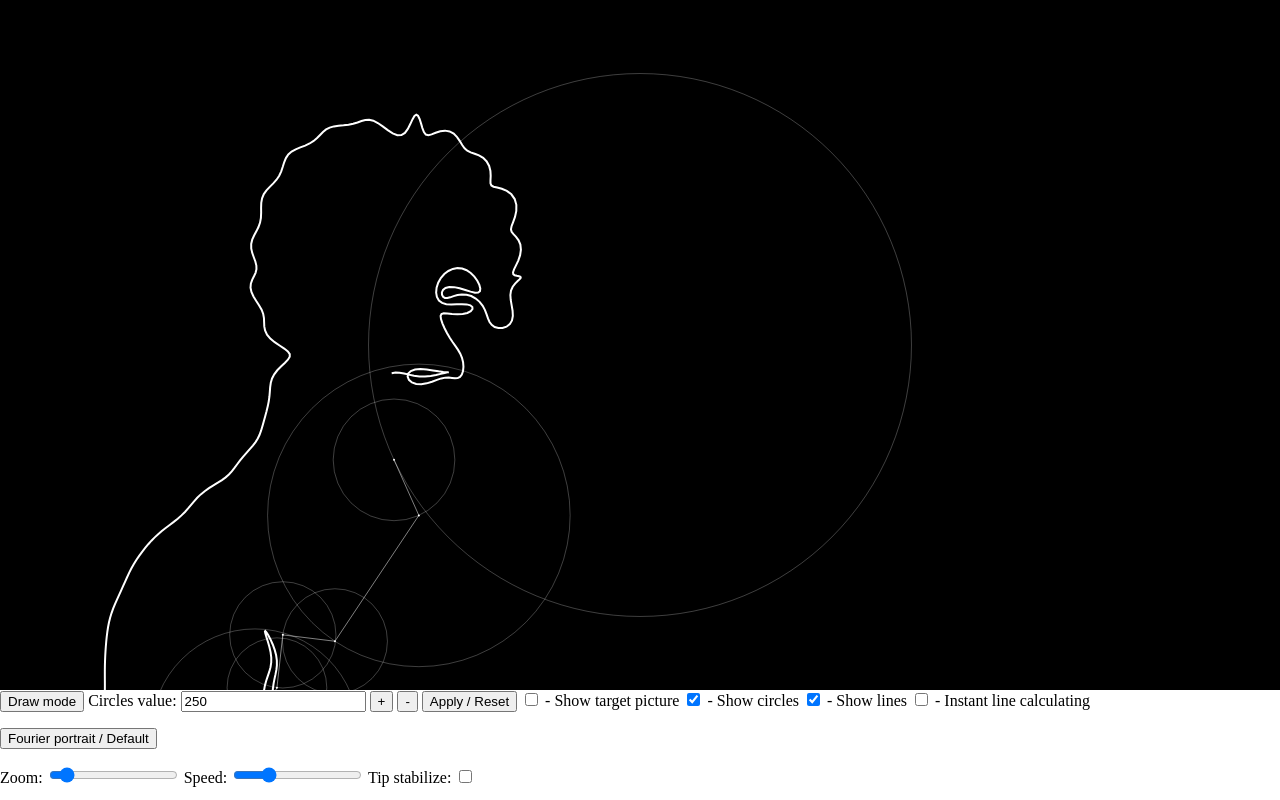
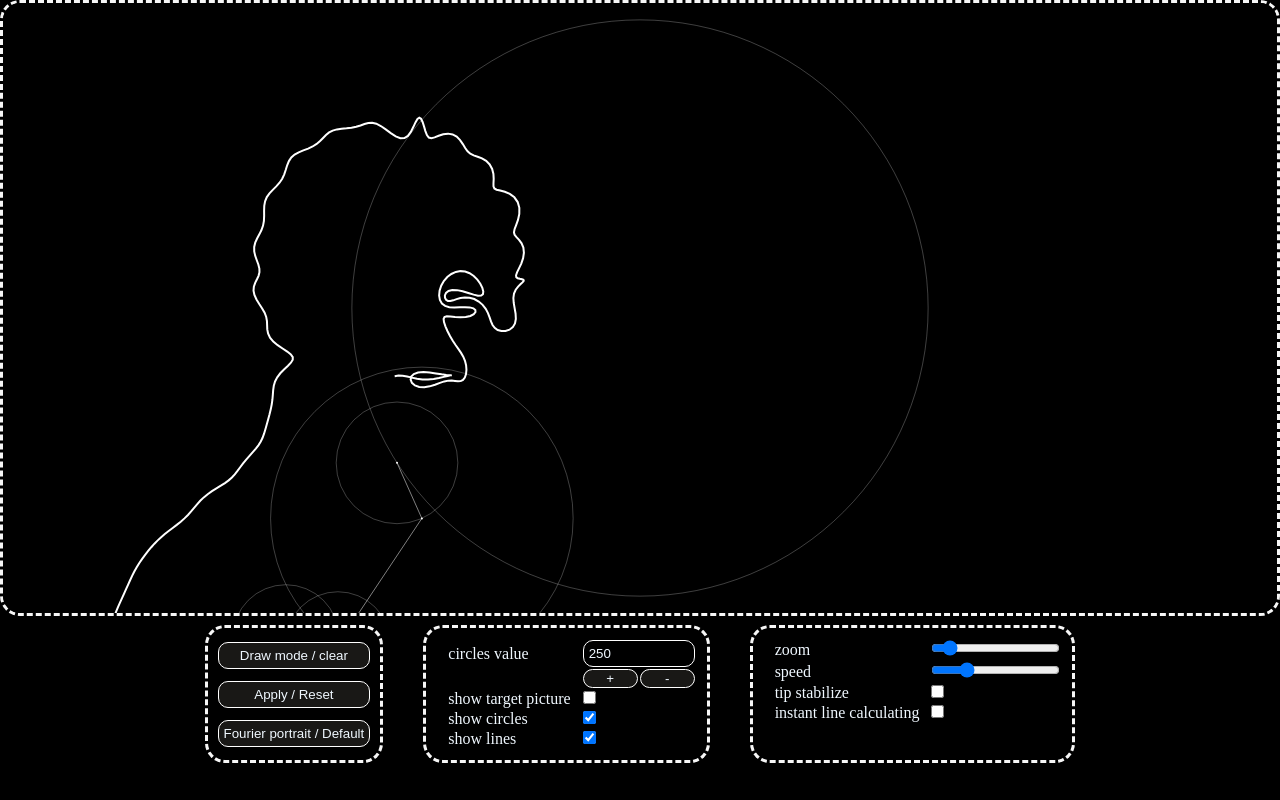
Before and after one commit to Mouse314/FourierDrawingCircles, a plain HTML site: page Fourier Drawing/index.html in a window 1280 px wide. Drawn offline with Linux system fonts and the light colour scheme.

Commit message:
Added css styles + bugfix

```diff
--- a/Fourier Drawing/JS/script.js
+++ b/Fourier Drawing/JS/script.js
@@ -19,9 +19,11 @@ var canv = /** @type {HTMLCanvasElement} */ (document.querySelector('#canvas'))
 canv = document.getElementById("MyCanvas");
 var ctx = canv.getContext("2d");
 
+var body = document.getElementById("body");
+
 //Inner graphics parameters
-canv.width = window.innerWidth;
-canv.height = window.innerHeight - 110;
+canv.width = window.innerWidth - 6;
+canv.height = window.innerHeight - 190;
 ctx.strokeStyle = "white";
 ctx.lineWidth = 0.5;
 var offset = [canv.width / 2, canv.height / 2];
@@ -70,6 +72,16 @@ for(var i = 0; i < picture.length; i++){
 circlesDraw(f_p);
 
 var i_line = Instant_Calc();
+
+window.addEventListener("resize", (e) => {
+    location.reload()
+});
+
+window.addEventListener("keydown", (e) => {
+    if(e.code == "Enter"){
+        Apply();
+    }
+});
 
 //Interval main function
 var interval = setInterval(draw, 10);
@@ -239,13 +251,15 @@ canv.addEventListener("mouseup", function(e){
     IsMouseDown = false;
 });
 
+
+
 canv.addEventListener("mousemove", function(e){
     if(IsDrawingMode && IsMouseDown){
-        draw_pic.push([e.x, e.y]);
-        ctx.lineTo(e.x, e.y);
+        draw_pic.push([e.pageX, e.pageY]);
+        ctx.lineTo(e.pageX, e.pageY);
         ctx.stroke();
         ctx.beginPath();
-        ctx.moveTo(e.x, e.y);
+        ctx.moveTo(e.pageX, e.pageY);
     }
 
     if(!IsDrawingMode && IsMouseDown){
@@ -259,10 +273,43 @@ canv.addEventListener("mousemove", function(e){
     mousepos = [e.x, e.y];
 });
 
+canv.addEventListener("touchstart", function(e){
+    body.style.overflow = "hidden";
+});
+canv.addEventListener("touchend", function(e){
+    body.style.overflow = "auto";
+});
+
+canv.addEventListener("touchmove", function(e){
+    body.style.overflow = "hidden";
+
+    let _x = e.changedTouches[0].pageX;
+    let _y = e.changedTouches[0].pageY;
+
+    if(IsDrawingMode){
+        draw_pic.push([_x, _y]);
+        ctx.lineTo(_x, _y);
+        ctx.stroke();
+        ctx.beginPath();
+        ctx.moveTo(_x, _y);
+    }
+
+    if(!IsDrawingMode){
+        mousepos = [mousepos[0] - _x, mousepos[1] - _y];
+        offset[0] -= mousepos[0];
+        offset[1] -= mousepos[1];
+        picture = PicOffset(picture, mousepos);
+        line_track = PicOffset(line_track, mousepos);
+        i_line = PicOffset(i_line, mousepos);
+    }
+    mousepos = [_x, _y];
+    console.log(mousepos);
+});
 
 function setDrawing(){
     IsDrawingMode = true;
     draw_pic = [];
+    document.getElementById("c_v").value = "1"
     clear();
 }
 
--- a/Fourier Drawing/index.html
+++ b/Fourier Drawing/index.html
@@ -4,37 +4,69 @@
     <meta charset="UTF-8">
     <meta name="viewport" content="width=device-width, initial-scale=1.0">
     <title>Fourier Circles</title>
+    <link rel="stylesheet" href="style.css">
 </head>
-<body style="margin: 0;">
+<body id="body">
+    <div class="canv">
+        <canvas id="MyCanvas"></canvas>
+    </div>
+    <div class="control">
+        <div class="modes">
+            <input class="btn" type="button", value="Draw mode / clear", onclick="setDrawing()">
+            <input class="btn" type="button", value="Apply / Reset", onclick="Apply()">
+            <input class="btn" type="button", value="Fourier portrait / Default", onclick="SetDefault()">
+        </div>
+        <div class="draw">
+            <table>
+                <tr>
+                    <td>circles value</td>
+                    <td><input type="tet", id="c_v", value="250"></td>
+                </tr>
+                <tr>
+                    <td></td>
+                    <td class="plus-minus">
+                        <input class="btn" id="b_p" type="button", value="+", onclick="Plus()">
+                        <input class="btn" id="b_m" type="button", value="-", onclick="Minus()">
+                    </td>
+                </tr>
+                <tr>
+                    <td>show target picture</td>
+                    <td><input class="check" type="checkbox", id="show_picture"></td>
+                </tr>
+                <tr>
+                    <td>show circles</td>
+                    <td><input class="check" type="checkbox", checked = "true", id="show_circles"></td>
+                </tr>
+                <tr>
+                    <td>show lines</td>
+                    <td><input class="check" type="checkbox", checked = "true", id="show_lines"></td>
+                </tr>
 
-    <canvas id="MyCanvas" style="display: block; background-color: black;"></canvas>
+            </table>
+        </div>
 
-    <input type="button", value="Draw mode", onclick="setDrawing()">
-    Circles value:
-    <input type="text", id="c_v", value="250">
-    <input type="button", value="+", onclick="Plus()">
-    <input type="button", value="-", onclick="Minus()">
-    <input type="button", value="Apply / Reset", onclick="Apply()">
-    <input type="checkbox", id="show_picture">
-    - Show target picture
-    <input type="checkbox", checked = "true", id="show_circles">
-    - Show circles
-    <input type="checkbox", checked = "true", id="show_lines">
-    - Show lines
-    <input type="checkbox", id="inst_calc">
-    - Instant line calculating
-
-    <p></p>
-    <input type="button", value="Fourier portrait / Default", onclick="SetDefault()">
-    <p></p>
-    Zoom:
-    <input type="range" name="range" id="zoom" min="0.1" max="10" step="0.1" value="1">
-    Speed:
-    <input type="range" name="speed" id="speed" min="0.1" max="20" step="0.1" value="5">
-    Tip stabilize:
-    <input type="checkbox", id="edgelock">
+        <div class="params">
+            <table>
+                <tr>
+                    <td>zoom</td>
+                    <td><input type="range" name="range" id="zoom" min="0.1" max="10" step="0.1" value="1"></td>
+                </tr>
+                <tr>
+                    <td>speed</td>
+                    <td><input type="range" name="speed" id="speed" min="0.1" max="20" step="0.1" value="5"></td>
+                </tr>
+                <tr>
+                    <td>tip stabilize</td>
+                    <td><input class="check" type="checkbox", id="edgelock"></td>
+                </tr>
+                <tr>
+                    <td>instant line calculating</td>
+                    <td><input class="check" type="checkbox", id="inst_calc"></td>
+                </tr>
+            </table>
+        </div>
+    </div>
 
     <script src="JS/script.js"></script>
-
 </body>
 </html>
--- /dev/null
+++ b/Fourier Drawing/style.css
@@ -0,0 +1,82 @@
+* {
+    padding: 0;
+    margin: 0;
+    color: aliceblue;
+    background-color: black;
+    transition: .5s;
+}
+
+body {
+    overflow: auto;
+}
+
+canvas {
+    border: 3px rgb(246, 246, 246) dashed;
+    border-radius: 20px;
+}
+
+.control {
+    display: flex;
+    justify-content: center;
+    gap: 40px;
+    margin-top: 20px;
+    margin: 5px;
+}
+@media screen and (max-width: 800px) {
+    .control {
+        flex-direction: column;
+        gap: 10px;
+    }
+}
+
+.modes {
+    display: flex;
+    flex-direction: column;
+    justify-content: space-around;
+    gap: 5px;
+}
+
+.modes, .draw, .params {
+    border: 3px rgb(246, 246, 246) dashed;
+    border-radius: 20px;
+    padding: 10px;
+}
+
+.btn {
+    background-color: rgb(25, 24, 22);
+    border: 1px white solid;
+    border-radius: 10px;
+    padding: 5px;
+    cursor: pointer;
+}
+.btn:hover {
+    border-radius: 0;
+    background-color: rgb(7, 7, 49);
+}
+
+.check {
+    border: 1px white solid;
+    border-radius: 50%;
+}
+
+.plus-minus {
+    display: flex;
+    justify-content: space-between;
+    gap: 2px;
+}
+
+#b_p, #b_m {
+    flex: 1;
+    padding: 1px;
+}
+
+td {
+    padding-left: 10px;
+}
+
+#c_v {
+    width: 100px;
+    border: 1px white solid;
+    border-radius: 10px;
+    padding: 5px;
+}
```
